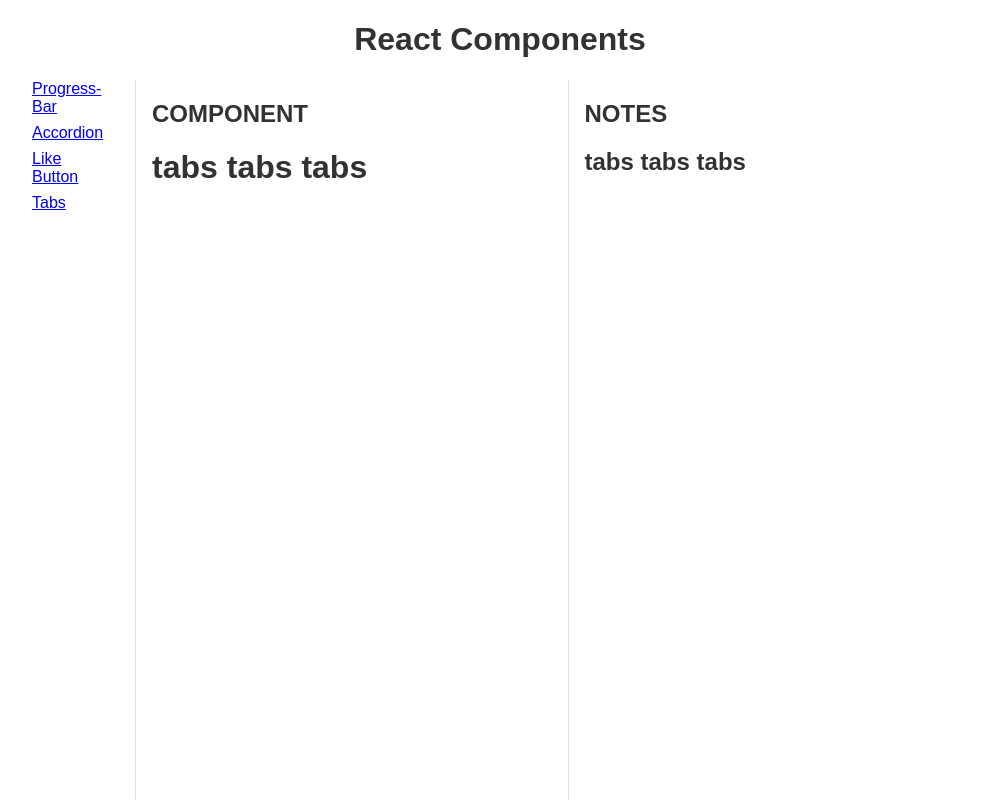
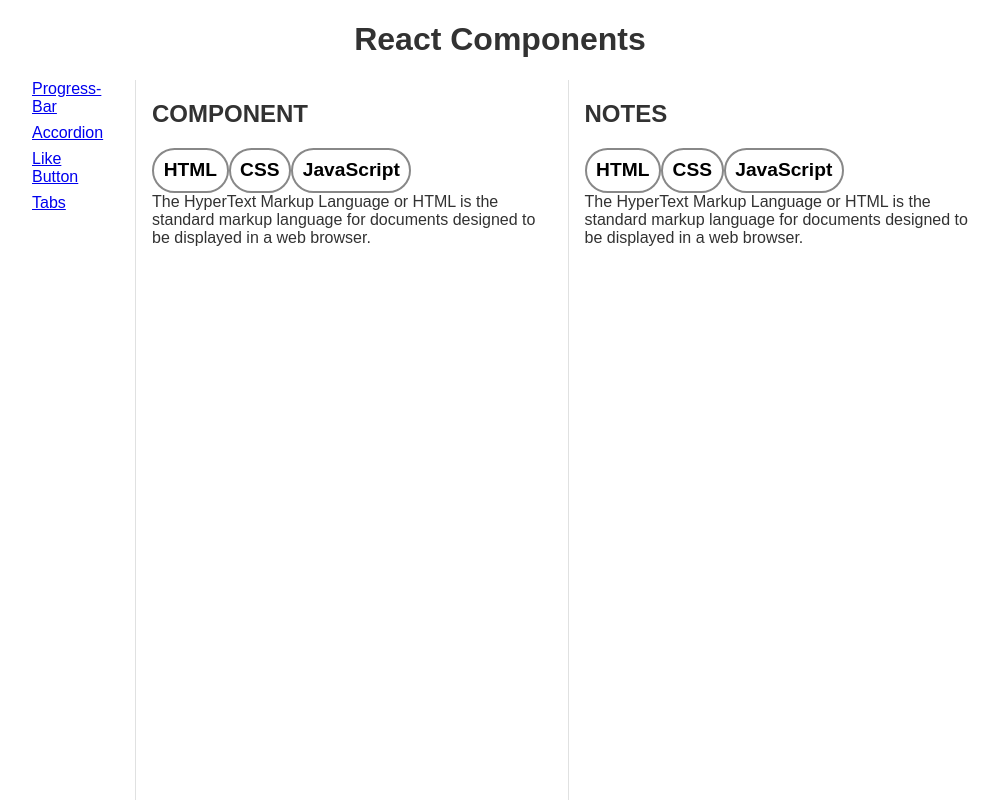
Before and after one commit to ruanha/react-components, a React (Create React App) app: page /react-components/tabs in a window 1280 px wide. Shown: the whole page, without its empty margins (140-1139 px from the left). Built offline with nearby package versions, Linux system fonts and the light colour scheme.

Commit message:
functioning tabs component

```diff
--- a/src/component.tsx
+++ b/src/component.tsx
@@ -66,7 +66,7 @@
         <LikeButtonInfo />
       );
     case "tabs":
-      return <Tabs />;
+      return <Tabs defaultValue="HTML" tabs={accordianSections} />;
     default:
       return <h1>NO COMPONENT SELECTED</h1>;
   }
--- a/src/components/tabs/tabs.tsx
+++ b/src/components/tabs/tabs.tsx
@@ -1,3 +1,45 @@
-export default function Tabs() {
-  return <h1>tabs tabs tabs</h1>;
+import { useState } from "react";
+
+export default function Tabs({
+  defaultValue,
+  tabs,
+}: {
+  defaultValue: string;
+  tabs: tab[];
+}) {
+  const [activeTabId, setActiveTabId] = useState(defaultValue || tabs[0].title);
+
+  return (
+    <div className="tabs">
+      <div>
+        {tabs.map((tab) => (
+          <button
+            id={tab.title}
+            className={activeTabId === tab.title ? "active" : ""}
+            key={tab.title}
+            onClick={() => setActiveTabId(tab.title)}
+          >
+            {tab.title}
+          </button>
+        ))}
+      </div>
+      <div>{ensure(tabs.find((tab) => tab.title === activeTabId)).text}</div>
+    </div>
+  );
 }
+
+type tab = {
+  title: string;
+  text: string;
+};
+
+function ensure<T>(
+  argument: T | undefined | null,
+  message: string = "This value was promised to be there."
+): T {
+  if (argument === undefined || argument === null) {
+    throw new TypeError(message);
+  }
+
+  return argument;
+}
```
Also changed, not shown: 1 other file (tests, documents, lock files or other folders).
